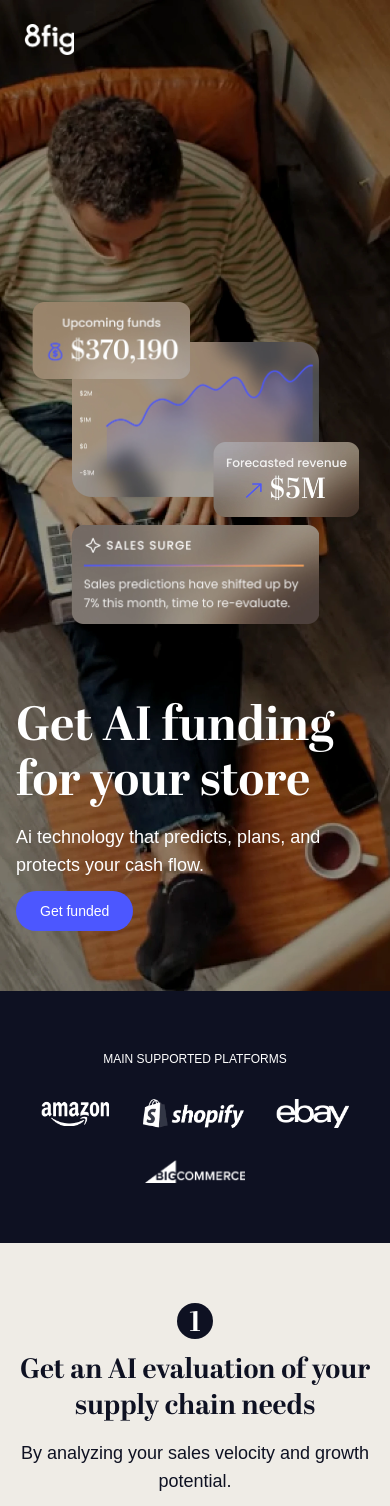
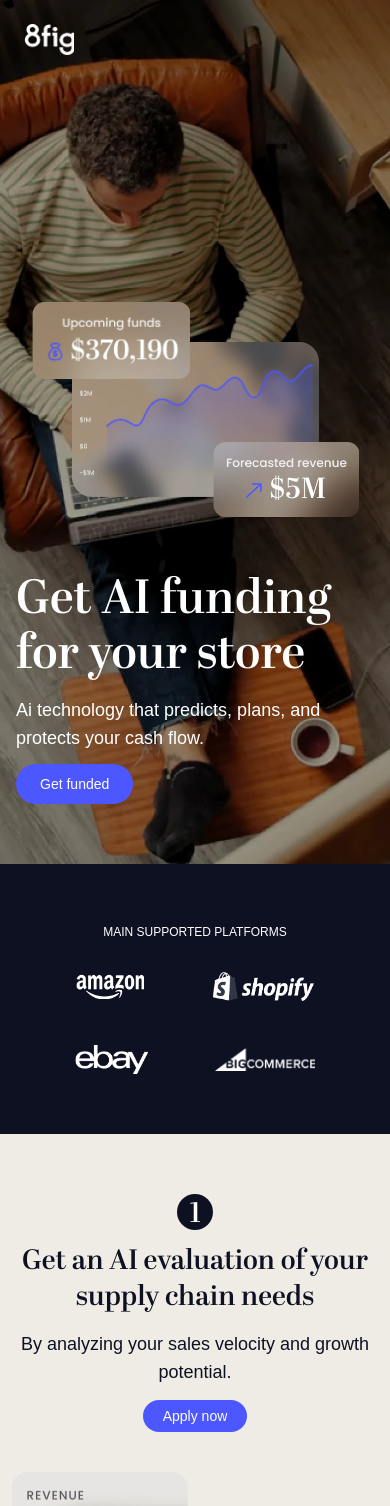
Before and after one commit to Deepakverma-556/ai-funding, a React (Create React App) app: page / in a window 390 px wide. Shown: the top 1506 px of the page. Built offline with nearby package versions, Linux system fonts and the light colour scheme.

Commit message:
font change

```diff
--- a/src/components/Evalutaion.jsx
+++ b/src/components/Evalutaion.jsx
@@ -11,19 +11,19 @@ import business from '../assets/images/business.webp'
 const Evalutaion = () => {
     return (
         <div className='bg-[#0E1122]'>
-            <div className='md:max-w-3xl mx-auto px-4 pt-[46px] pb-[54px] flex items-center gap-[52px] max-lg:py-20  max-md:py-[60px] max-md:gap-8 max-sm:flex-wrap max-md:justify-center'>
+            <div className='md:max-w-3xl max-sm:max-w-[290px] mx-auto px-4 pt-[46px] pb-[54px] flex items-center gap-[52px] max-lg:py-20  max-md:py-[60px] max-md:gap-8 max-sm:flex-wrap max-md:justify-center'>
                 <div>
                     <p className='font-poppins font-medium text-sm leading-[22px] max-md:text-xs text-white'>MAIN SUPPORTED PLATFORMS</p>
                 </div>
-                <div className='flex items-center gap-[52px] max-md:gap-8 max-sm:flex-wrap max-sm:justify-center'>
+                <div className='flex items-center gap-[52px] max-md:gap-8 max-sm:gap-0 max-sm:flex-wrap max-sm:justify-center'>
                     <a href="#amazon">
-                        <img src={amazon} alt="amazon" className='h-5 max-sm:h-[25px]' />
+                        <img src={amazon} alt="amazon" className='h-5 max-sm:h-[25px] max-sm:pr-[67px] max-sm:mb-11' />
                     </a>
                     <a href="#shopify">
-                        <img src={shopify} alt="shopify" className='h-6 max-sm:h-[29px]' />
+                        <img src={shopify} alt="shopify" className='h-6 max-sm:h-[29px] max-sm:mb-11' />
                     </a>
                     <a href="#ebay">
-                        <img src={ebay} alt="ebay" className='h-6 max-sm:h-[29px]' />
+                        <img src={ebay} alt="ebay" className='h-6 max-sm:h-[29px] max-sm:pr-[67px]' />
                     </a>
                     <a href="#commerce">
                         <img src={commerce} alt="commerce" className='h-6 max-sm:h-[23px]' />
@@ -59,7 +59,7 @@ const Evalutaion = () => {
                 <div className='max-w-[1199px] px-4 mx-auto'>
                     <div className='flex items-center justify-between max-md:flex-wrap max-md:gap-12 max-sm:gap-8'>
                         <div className='flex flex-col justify-center'>
-                            <img src={business} alt="business" className='h-8 w-20 mx-auto' />
+                            <img src={business} alt="business" className='h-8 w-20 max-sm:h-5 max-sm:w-[53px] mx-auto' />
                             <p className='abril-semi text-[50px] max-lg:text-4xl max-sm:text-[31px] max-sm:leading-[43px] leading-[68px] text-white pt-[10px]'>‘A’ Rating </p>
                         </div>
                         <div>
--- a/src/components/Faq.jsx
+++ b/src/components/Faq.jsx
@@ -68,7 +68,7 @@ const Faq = () => {
         <div className='bg-[#EFECE6] pt-[70px] pb-[60px] max-lg:py-20 max-md:py-[60px]'>
             <div className="px-4">
                 <p className='text-[#76767F] font-poppins font-medium text-sm leading-[22px] text-center'>STILL HAVE QUESTIONS?</p>
-                <h2 className='sbril-semi text-[39px] max-lg:text-4xl max-md:text-[28px] max-md:leading-9 max-md:pt-[14px] leading-[45px] text-[#0E1122] text-center pt-5'>Learn more with FAQ</h2>
+                <h2 className='abril-semi text-[39px] max-lg:text-4xl max-md:text-[28px] max-md:leading-9 max-md:pt-[14px] leading-[45px] text-[#0E1122] text-center pt-5'>Learn more with FAQ</h2>
             </div>
             <div className="max-w-[1240px] mx-auto px-4 pt-6 max-sm:pt-10">
                 <div className="flex flex-col">
--- a/src/components/Hero.jsx
+++ b/src/components/Hero.jsx
@@ -15,7 +15,7 @@ const Hero = () => {
       </div>
       <div className='flex justify-between pt-[263px] max-md:flex-wrap max-md:flex-col-reverse max-w-[1267px] px-4 mx-auto'>
         <div className='max-md:pt-[77px]' >
-          <h2 className='abril font- text-[62px] max-lg:text-6xl max-md:text-5xl leading-[66px] max-md:leading-[55px] text-white max-w-[478px]'>Get AI funding for your store</h2>
+          <h2 className='abril abrilsemi font- text-[62px] max-lg:text-6xl max-md:text-5xl leading-[66px] max-md:leading-[55px] text-white max-w-[478px]'>Get AI funding for your store</h2>
           <p className='max-w-[408px] font-poppins font-medium text-[22px] max-lg:text-xl max-md:text-lg leading-[30px] max-md:leading-7 text-white py-6 max-lg:py-5 max-md:py-3'>Ai technology that predicts, plans, and protects your cash flow.</p>
           <button className='font-poppins text-base max-md:text-sm font-medium leading-6 max-md:leading-[22px] text-white px-11 py-[10px] max-md:px-6 max-md:py-[9px] bg-[#4C57FF] rounded-3xl hover:bg-[#0E1122] transition-all duration-300'>Get funded</button>
         </div>
@@ -25,7 +25,7 @@ const Hero = () => {
             <img src={upcomingFunds} alt="upcoming-funds" className='h-[77px] absolute -left-10 -top-10' />
             <img src={forcast} alt="forcast" className='h-[75px] absolute -right-10 -bottom-5' />
           </div>
-          <img src={sales} alt="sales" className='h-[99px] mt-7 -ml-20 max-md:mx-auto' />
+          <img src={sales} alt="sales" className='h-[99px] mt-7 -ml-20 max-md:mx-auto max-md:hidden' />
         </div>
       </div>
     </div>
--- a/src/components/Seller.jsx
+++ b/src/components/Seller.jsx
@@ -7,7 +7,7 @@ const Seller = () => {
           <div className='max-w-[1180px] mx-auto px-4'>
               <div className='flex items-center justify-between max-md:flex-wrap'>
                   <div className='max-md:text-center max-md:w-full'>
-                      <h2 className='sbril-semi text-[39px] max-lg:text-4xl max-md:text-[28px] max-md:leading-9 max-md:pb-[14px] leading-[45px] text-[#0E1122] pb-5 max-w-[401px] max-md:mx-auto'>Become an 8 figure seller with AI funding</h2>
+                      <h2 className='abril-semi text-[39px] max-lg:text-4xl max-md:text-[28px] max-md:leading-9 max-md:pb-[14px] leading-[45px] text-[#0E1122] pb-5 max-w-[401px] max-md:mx-auto'>Become an 8 figure seller with AI funding</h2>
                       <button className='font-poppins text-base max-md:text-sm font-medium leading-6 max-md:leading-[22px] text-white px-11 py-[10px] max-md:px-6 max-md:py-[9px] bg-[#4C57FF] rounded-3xl hover:bg-[#0E1122] transition-all duration-300'>Apply now</button>
                   </div>
                   <div className='max-md:pt-[43px] max-md:mx-auto'>
--- a/src/index.css
+++ b/src/index.css
@@ -2,17 +2,27 @@
 @tailwind components;
 @tailwind utilities;
 
-@import url('https://fonts.googleapis.com/css2?family=Abril+Fatface&family=Poppins:ital,wght@0,100;0,200;0,300;0,400;0,500;0,600;0,700;0,800;0,900;1,100;1,200;1,300;1,400;1,500;1,600;1,700;1,800;1,900&display=swap');
+@import url("https://fonts.googleapis.com/css2?family=Abril+Fatface&family=Poppins:ital,wght@0,100;0,200;0,300;0,400;0,500;0,600;0,700;0,800;0,900;1,100;1,200;1,300;1,400;1,500;1,600;1,700;1,800;1,900&display=swap");
 
 @font-face {
-    font-family: 'Abril Display';
-    src: url('./assets/font/Abril_Display_Bold.otf') format('truetype');
+  font-family: "Abril Display";
+  src: url("./assets/font/Abril_Display_Bold.otf") format("truetype");
+}
+@font-face {
+  font-family: "Abril";
+  src: url("./assets/font/Abril_Display_SemiBold.otf") format("truetype");
 }
 .abril {
-    font-family: 'Abril Display', sans-serif;
-    font-weight: bold;
+  font-family: "Abril Display", sans-serif;
+  font-weight: bold;
 }
-.abril-semi{
-    font-family: 'Abril Display', sans-serif;
+.abril-semi {
+  font-family: "Abril", sans-serif;
+  font-weight: 600;
+}
+@media (max-width: 640px) {
+  .abrilsemi {
+    font-family: "Abril", sans-serif;
     font-weight: 600;
+  }
 }
```
Also changed, not shown: src/components/Fotter.jsx (+5 -5 lines).
